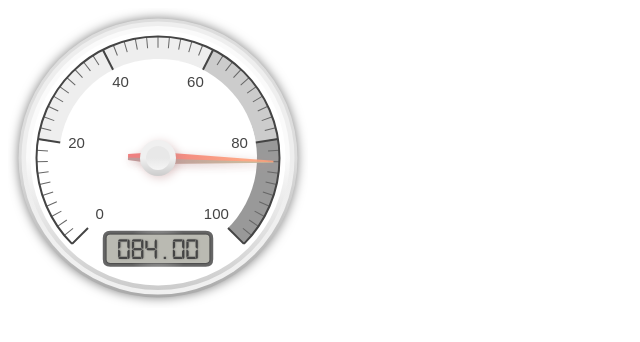
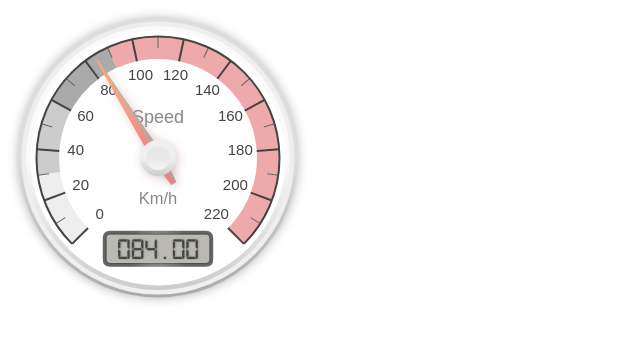
Before and after one commit to dec/angular-canvas-gauge, a plain HTML site: page Sample/index.html in a window 1280 px wide. Shown: the whole page, without its empty margins (0-640 px from the left). Drawn offline with Linux system fonts and the light colour scheme.

Commit message:
Complete the directive's attributes
Complete the directive's attributes by supporting all the gauge's
options. The sample has been enhanced to shown all the HTML markup
available. Some other error fixes has been made.

```diff
--- a/Sample/index.html
+++ b/Sample/index.html
@@ -13,6 +13,46 @@
    width="{{gauge.width}}"
    height="{{gauge.height}}"
    data-value="{{gauge.value}}"
+   data-title="Speed"
+   data-min-value="0"
+   data-max-value="220"
+   data-major-ticks="0 20 40 60 80 100 120 140 160 180 200 220"
+   data-minor-ticks="2"
+   data-stroke-ticks="true"
+   data-units="Km/h"
+   data-value-format="3.2"
+   data-glow="true"
+   data-animation-delay="10"
+   data-animation-duration="200"
+   data-animation-fn="bounce"
+   data-colors-needle="#f00 #00f"
+   data-highlights="0 30 #eee, 30 60 #ccc, 60 90 #aaa, 90 220 #eaa"
+   data-circles-outervisible="true"
+   data-circles-middlevisible="true"
+   data-circles-innervisible="true"
+   data-valuebox-visible="true"
+   data-valuetext-visible="true"
+   data-colors-needle-start="rgba(240, 128, 128, 1)"
+   data-colors-needle-end="rgba(255, 160, 122, .9)"
+   data-colors-needle-shadowup="rgba(2, 255, 255, 0.2)"
+   data-colors-needle-shadowdown="rgba(188, 143, 143, 0.45)"
+   data-colors-needle-circle-outerstart="#f0f0f0"
+   data-colors-needle-circle-outerend="#ccc"
+   data-colors-needle-circle-innerstart="#e8e8e8"
+   data-colors-needle-circle-innerend="#f5f5f5"
+   data-colors-valuebox-rectstart="#888"
+   data-colors-valuebox-rectend="#666"
+   data-colors-valuebox-background="#babab2"
+   data-colors-valuebox-shadow="rgba(0, 0, 0, 1)"
+   data-colors-valuetext-foreground="#444"
+   data-colors-valuetext-shadow="rgba(0, 0, 0, 0.3)"
+   data-colors-circle-shadow="rgba(0, 0, 0, 0.3)"
+   data-colors-circle-outerstart="#ddd"
+   data-colors-circle-outerend="#aaa"
+   data-colors-circle-middlestart="#eee"
+   data-colors-circle-middleend="#f0f0f0"
+   data-colors-circle-innerstart="#fafafa"
+   data-colors-circle-innerend="#ccc"
   ></canvas>
 
   <script type="text/javascript" src="angular.min.js"></script>
--- a/angular-canvas-gauge.js
+++ b/angular-canvas-gauge.js
@@ -277,6 +277,82 @@ angular.module('angular-canvas-gauge', []).directive('canvasGauge', function() {
         gauge.updateConfig(getConfig().colors.needle.end = value);
       });
 
+      attributes.$observe('colorsNeedleShadowup', function(value) {
+        gauge.updateConfig(getConfig().colors.needle.shadowUp = value);
+      });
+
+      attributes.$observe('colorsNeedleShadowdown', function(value) {
+        gauge.updateConfig(getConfig().colors.needle.shadowDown = value);
+      });
+
+      attributes.$observe('colorsNeedleCircleOuterstart', function(value) {
+        gauge.updateConfig(getConfig().colors.needle.circle.outerStart = value);
+      });
+
+      attributes.$observe('colorsNeedleCircleOuterend', function(value) {
+        gauge.updateConfig(getConfig().colors.needle.circle.outerEnd = value);
+      });
+
+      attributes.$observe('colorsNeedleCircleInnerstart', function(value) {
+        gauge.updateConfig(getConfig().colors.needle.circle.innerStart = value);
+      });
+
+      attributes.$observe('colorsNeedleCircleInnerend', function(value) {
+        gauge.updateConfig(getConfig().colors.needle.circle.innerEnd = value);
+      });
+
+      attributes.$observe('colorsValueBoxRectstart', function(value) {
+        gauge.updateConfig(getConfig().colors.valueBox.rectStart = value);
+      });
+
+      attributes.$observe('colorsValueBoxRectend', function(value) {
+        gauge.updateConfig(getConfig().colors.valueBox.rectEnd = value);
+      });
+
+      attributes.$observe('colorsValueBoxBackground', function(value) {
+        gauge.updateConfig(getConfig().colors.valueBox.background = value);
+      });
+
+      attributes.$observe('colorsValueBoxShadow', function(value) {
+        gauge.updateConfig(getConfig().colors.valueBox.shadow = value);
+      });
+
+      attributes.$observe('colorsValueTextForeground', function(value) {
+        gauge.updateConfig(getConfig().colors.valueText.foreground = value);
+      });
+
+      attributes.$observe('colorsValueTextShadow', function(value) {
+        gauge.updateConfig(getConfig().colors.valueText.shadow = value);
+      });
+
+      attributes.$observe('colorsCircleShadow', function(value) {
+        gauge.updateConfig(getConfig().colors.circle.shadow = value);
+      });
+
+      attributes.$observe('colorsCircleOuterStart', function(value) {
+        gauge.updateConfig(getConfig().colors.circle.outerStart = value);
+      });
+
+      attributes.$observe('colorsCircleOuterEnd', function(value) {
+        gauge.updateConfig(getConfig().colors.circle.outerEnd = value);
+      });
+
+      attributes.$observe('colorsCircleMiddleStart', function(value) {
+        gauge.updateConfig(getConfig().colors.circle.middleStart = value);
+      });
+
+      attributes.$observe('colorsCircleMiddleEnd', function(value) {
+        gauge.updateConfig(getConfig().colors.circle.middleEnd = value);
+      });
+
+      attributes.$observe('colorsCircleInnerStart', function(value) {
+        gauge.updateConfig(getConfig().colors.circle.innerStart = value);
+      });
+
+      attributes.$observe('colorsCircleInnerEnd', function(value) {
+        gauge.updateConfig(getConfig().colors.circle.innerEnd = value);
+      });
+
       attributes.$observe('colorsMinorTicks', function(value) {
         gauge.updateConfig(getConfig().colors.minorTicks = value);
       });
@@ -293,15 +369,15 @@ angular.module('angular-canvas-gauge', []).directive('canvasGauge', function() {
         gauge.updateConfig(getConfig().valueText.visible = isTrue(value));
       });
 
-      attributes.$observe('circleOuterVisible', function(value) {
+      attributes.$observe('circlesOutervisible', function(value) {
         gauge.updateConfig(getConfig().circles.outerVisible = isTrue(value));
       });
 
-      attributes.$observe('circleMiddleVisible', function(value) {
+      attributes.$observe('circlesMiddlevisible', function(value) {
         gauge.updateConfig(getConfig().circles.middleVisible = isTrue(value));
       });
 
-      attributes.$observe('circleInnerVisible', function(value) {
+      attributes.$observe('circlesInnervisible', function(value) {
         gauge.updateConfig(getConfig().circles.innerVisible = isTrue(value));
       });
     }
```
